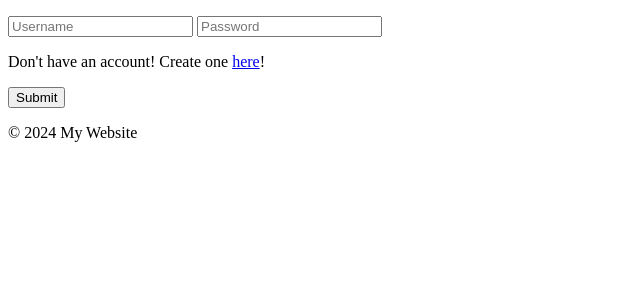
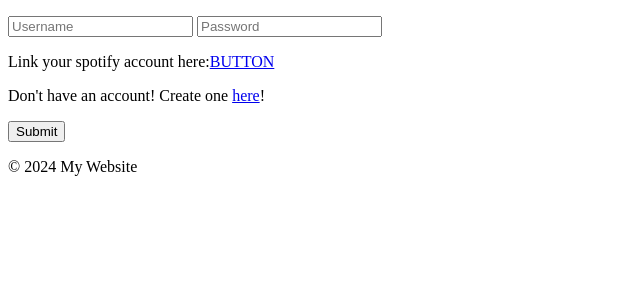
Before and after one commit to R0M-GH/Spotify_Wrapped, a Django app: page / in a window 1280 px wide. Shown: the part 62-362 px from the top of the page, without its empty margins (0-640 px from the left). Run offline with Django 5.2, Linux system fonts and the light colour scheme.

Commit message:
Completed Spotify Login Authentification to retrieve access and refresh token.

```diff
--- a/main/templates/registration/login.html
+++ b/main/templates/registration/login.html
@@ -1,4 +1,4 @@
-{% extends 'main/base.html' %}
+{% extends 'mainTemplates/base.html' %}
 {% block title %}Login{% endblock %}
 
 {% block content %}
@@ -6,6 +6,7 @@
         {% csrf_token %}
         {{ form.username }}
         {{ form.password }}
+        <p>Link your spotify account here:<a href = '/spotify/login/'>BUTTON</a></p>
         <p>Don't have an account! Create one <a href = '/signup'>here</a>!</p>
         <button type = "submit" class = "btn btn-success">Submit</button>
     </form>
--- a/main/templates/registration/registration.html
+++ b/main/templates/registration/registration.html
@@ -1,4 +1,4 @@
-{% extends 'main/base.html' %}
+{% extends 'mainTemplates/base.html' %}
 {% block title %}Register{% endblock %}
 
 {% block content %}
--- a/main/urls.py
+++ b/main/urls.py
@@ -6,6 +6,8 @@ urlpatterns = [
 	path('', views.login, name='login'),
 	path('signup', views.register, name='registration'),
 	#path('', include('django.contrib.auth.urls')),
+	path('spotify/login/', views.spotify_login, name='spotify_login'),
+    path('spotify/callback/', views.spotify_callback, name='spotify_callback'),
 	path('index.html/api/<str:artist_name>/', views.search_artist, name='search_artist'),
 	path('index.html/api/<str:request>/', views.llama_request, name='llama_request'),
 
--- a/main/views.py
+++ b/main/views.py
@@ -13,11 +13,15 @@ from openai import OpenAI
 from .forms import LoginForm, RegistrationForm
 from .backends import AuthModelBackend
 from .models import CustomUserManager, User
+from Spotify_Wrapped import settings
+import random
+import string
+import urllib.parse
 
 
 @login_required
 def home(request):
-	return render(request, 'main/index.html', {})
+	return render(request, 'mainTemplates/index.html', {})
 
 def register(request):
 	if request.method == 'POST':
@@ -53,6 +57,73 @@ def login(request):
 	else:
 		form = LoginForm()
 	return render(request, 'registration/login.html', {'form': form})
+
+def generate_random_state(length):
+	return ''.join(random.choices(string.ascii_letters + string.digits, k=length))
+
+def spotify_login(request):
+	state = generate_random_state(16)
+	scope = 'user-read-private user-read-email'
+	auth_url = 'https://accounts.spotify.com/authorize?'
+
+	query_params = {
+		'response_type': 'code',
+		'client_id': settings.SPOTIFY_CLIENT_ID,
+		'scope': scope,
+		'redirect_uri': settings.SPOTIFY_REDIRECT_URI,
+		'state': state,
+	}
+
+	url = auth_url + urllib.parse.urlencode(query_params)
+
+	return redirect(url)
+
+def spotify_callback(request):
+	code = request.GET.get('code')
+	state = request.GET.get('state')
+	error = request.GET.get('error')
+
+	auth_string = settings.SPOTIFY_CLIENT_ID + ":" + settings.SPOTIFY_CLIENT_SECRET
+	auth_bytes = auth_string.encode("utf-8")
+	auth_base64 = str(base64.b64encode(auth_bytes), "utf-8")
+
+	if error:
+		return error
+	if not code:
+		return JsonResponse({'error': 'Invalid code'}, status=400)
+
+	# Exchange code for an access token
+	token_url = 'https://accounts.spotify.com/api/token'
+	body = {
+		'grant_type': 'authorization_code',
+		'code': code,
+		'redirect_uri': settings.SPOTIFY_REDIRECT_URI,
+		'client_id': settings.SPOTIFY_CLIENT_ID,
+		'client_secret': settings.SPOTIFY_CLIENT_SECRET,
+	}
+	header = {
+		'Authorization': 'Basic ' + auth_base64,
+		'Content-Type': 'application/x-www-form-urlencoded',
+	}
+
+	response = requests.post(token_url, data=body, headers=header)
+	response_data = response.json()
+
+	if 'access_token' in response_data:
+		access_token = response_data['access_token']
+		refresh_token = response_data['refresh_token']
+
+		# Store tokens in session (or database)
+		request.session['access_token'] = access_token
+		request.session['refresh_token'] = refresh_token
+
+		return JsonResponse({
+			'message': 'Authorization successful',
+			'access_token': access_token,
+			'refresh_token': refresh_token
+		})
+	else:
+		return JsonResponse({'error': 'Failed to obtain token'}, status=400)
 
 @csrf_exempt
 @login_required
```
Also changed, not shown: Spotify_Wrapped/settings.py (+6 -10 lines), main/templates/mainTemplates/base.html (renamed from main/templates/main/base.html), main/templates/mainTemplates/index.html (renamed from main/templates/main/index.html).
